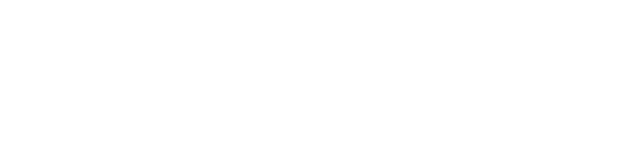
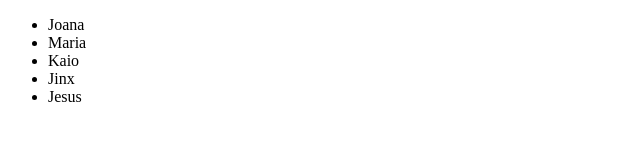
Before and after one commit to kamilakaioana/exercicios-cursos-js, a plain HTML site: page exercicios/exercicio8.html in a window 1280 px wide. Shown: the whole page, without its empty margins (0-640 px from the left). Drawn offline with Linux system fonts and the light colour scheme.

Commit message:
conclui o exercicio 8

```diff
--- a/exercicios/exercicio8.html
+++ b/exercicios/exercicio8.html
@@ -8,11 +8,18 @@
     <title>exercicio8</title>
 </head>
 <body>
+    <div id="conteudo"></div>
+
     <script>
         const nomes = ["Joana", "Maria", "Kaio", "Jinx", "Jesus"];
+        const elementoConteudo = document.querySelector('#conteudo');
+        const elementoLista = document.createElement('ul');
         nomes.forEach((elemento) => {
-
+            const elementoIntemDaLista = document.createElement('li');
+            elementoIntemDaLista.textContent=elemento;
+            elementoLista.appendChild(elementoIntemDaLista);
         } )
+        elementoConteudo.appendChild(elementoLista);
     </script>
 </body>
 </html>
```
